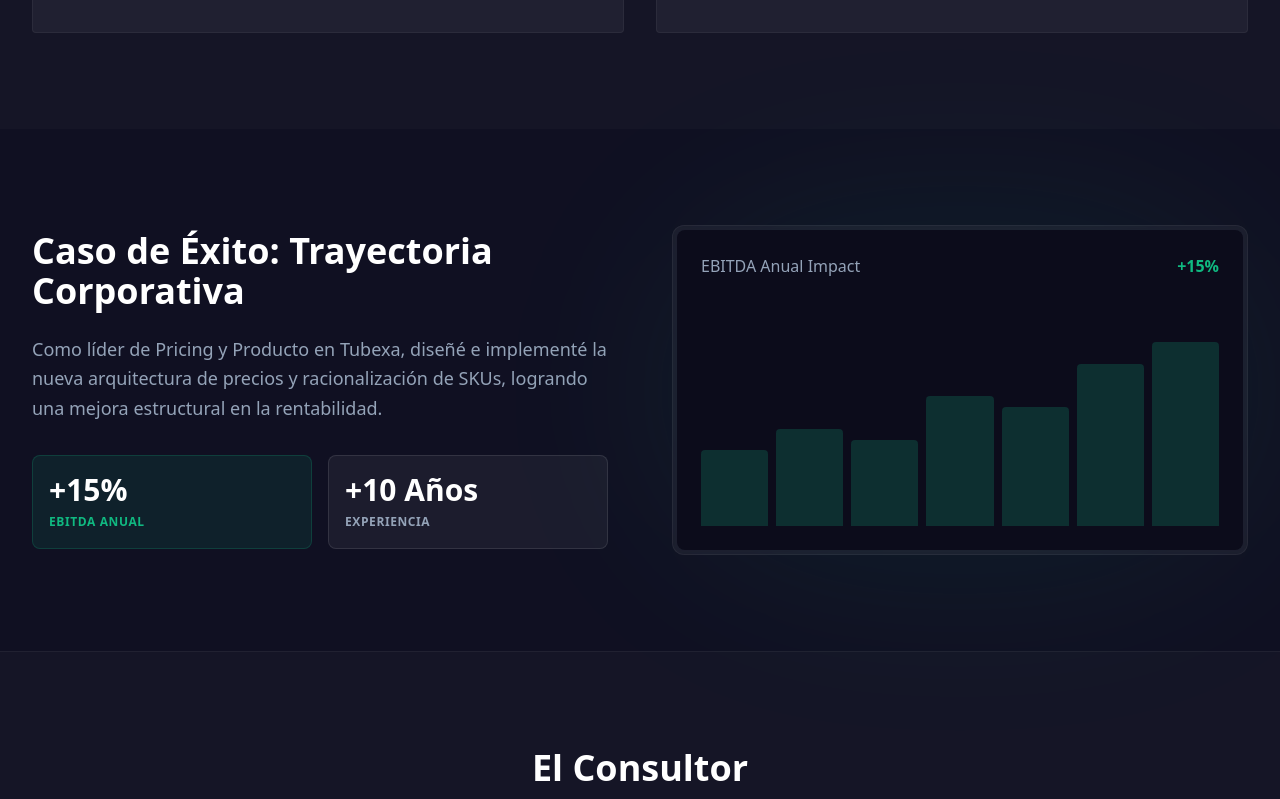
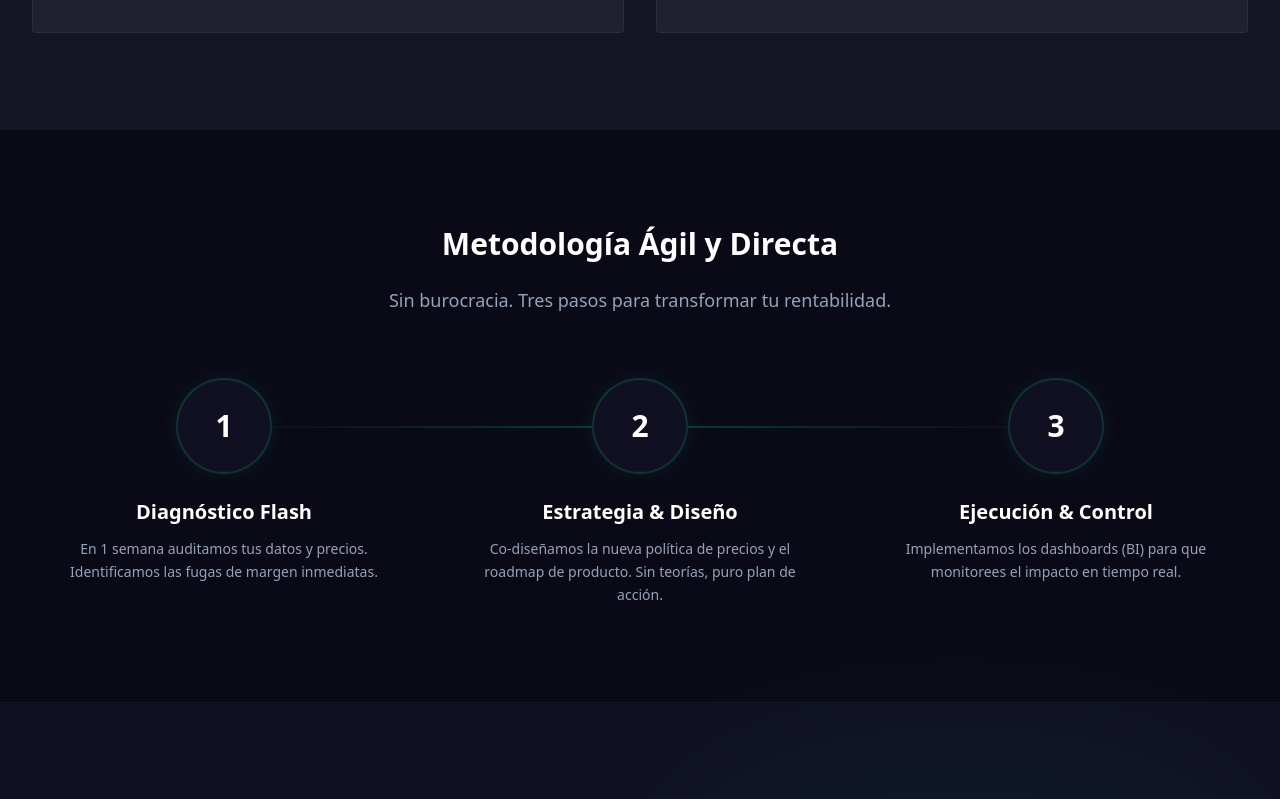
Before and after one commit to zettor88/caro-consulting-webapp, a Next.js app: page / in a window 1280 px wide. Shown: the part 2160-2959 px from the top of the page. Built offline with nearby package versions, Linux system fonts and the light colour scheme; no server answers; the database is empty.

Commit message:
feat: add methodology section and refine trajectory title

```diff
--- a/app/page.tsx
+++ b/app/page.tsx
@@ -218,13 +218,61 @@ export default function Home() {
                 </div>
             </section>
 
-            {/* Success Cases Section */}
+            {/* Methodology / Process Section */}
+            <section className="py-24 bg-[#0a0a16] border-y border-white/5">
+                <div className="max-w-7xl mx-auto px-6 lg:px-8">
+                    <div className="mb-16 text-center max-w-3xl mx-auto">
+                        <h2 className="text-3xl font-black text-white mb-6">Metodología Ágil y Directa</h2>
+                        <p className="text-lg text-slate-400">Sin burocracia. Tres pasos para transformar tu rentabilidad.</p>
+                    </div>
+
+                    <div className="grid md:grid-cols-3 gap-8 relative">
+                        {/* Connector Line (Desktop) */}
+                        <div className="hidden md:block absolute top-12 left-[16%] right-[16%] h-0.5 bg-gradient-to-r from-primary/0 via-primary/30 to-primary/0 z-0"></div>
+
+                        {/* Step 1 */}
+                        <div className="relative z-10 text-center group">
+                            <div className="w-24 h-24 mx-auto bg-[#101022] border-2 border-primary/20 rounded-full flex items-center justify-center mb-6 group-hover:border-primary transition-colors shadow-[0_0_20px_rgba(16,185,129,0.1)]">
+                                <span className="text-3xl font-bold text-white">1</span>
+                            </div>
+                            <h3 className="text-xl font-bold text-white mb-3">Diagnóstico Flash</h3>
+                            <p className="text-sm text-slate-400 leading-relaxed max-w-xs mx-auto">
+                                En 1 semana auditamos tus datos y precios. Identificamos las fugas de margen inmediatas.
+                            </p>
+                        </div>
+
+                        {/* Step 2 */}
+                        <div className="relative z-10 text-center group">
+                            <div className="w-24 h-24 mx-auto bg-[#101022] border-2 border-primary/20 rounded-full flex items-center justify-center mb-6 group-hover:border-primary transition-colors shadow-[0_0_20px_rgba(16,185,129,0.1)]">
+                                <span className="text-3xl font-bold text-white">2</span>
+                            </div>
+                            <h3 className="text-xl font-bold text-white mb-3">Estrategia & Diseño</h3>
+                            <p className="text-sm text-slate-400 leading-relaxed max-w-xs mx-auto">
+                                Co-diseñamos la nueva política de precios y el roadmap de producto. Sin teorías, puro plan de acción.
+                            </p>
+                        </div>
+
+                        {/* Step 3 */}
+                        <div className="relative z-10 text-center group">
+                            <div className="w-24 h-24 mx-auto bg-[#101022] border-2 border-primary/20 rounded-full flex items-center justify-center mb-6 group-hover:border-primary transition-colors shadow-[0_0_20px_rgba(16,185,129,0.1)]">
+                                <span className="text-3xl font-bold text-white">3</span>
+                            </div>
+                            <h3 className="text-xl font-bold text-white mb-3">Ejecución & Control</h3>
+                            <p className="text-sm text-slate-400 leading-relaxed max-w-xs mx-auto">
+                                Implementamos los dashboards (BI) para que monitorees el impacto en tiempo real.
+                            </p>
+                        </div>
+                    </div>
+                </div>
+            </section>
+
+            {/* Trajectory / Cases Section */}
             <section id="casos" className="py-24">
                 <div className="max-w-7xl mx-auto px-6 lg:px-8">
                     {content.cases.map((caso: any, idx: number) => (
                         <div key={idx} className="grid md:grid-cols-2 gap-16 items-center mb-24 last:mb-0">
                             <div>
-                                <h2 className="text-4xl font-black mb-6">Caso de Éxito: {caso.title}</h2>
+                                <h2 className="text-4xl font-black mb-6">{caso.title}</h2>
                                 <p className="text-slate-400 text-lg mb-8 leading-relaxed">
                                     {caso.description}
                                 </p>
```
